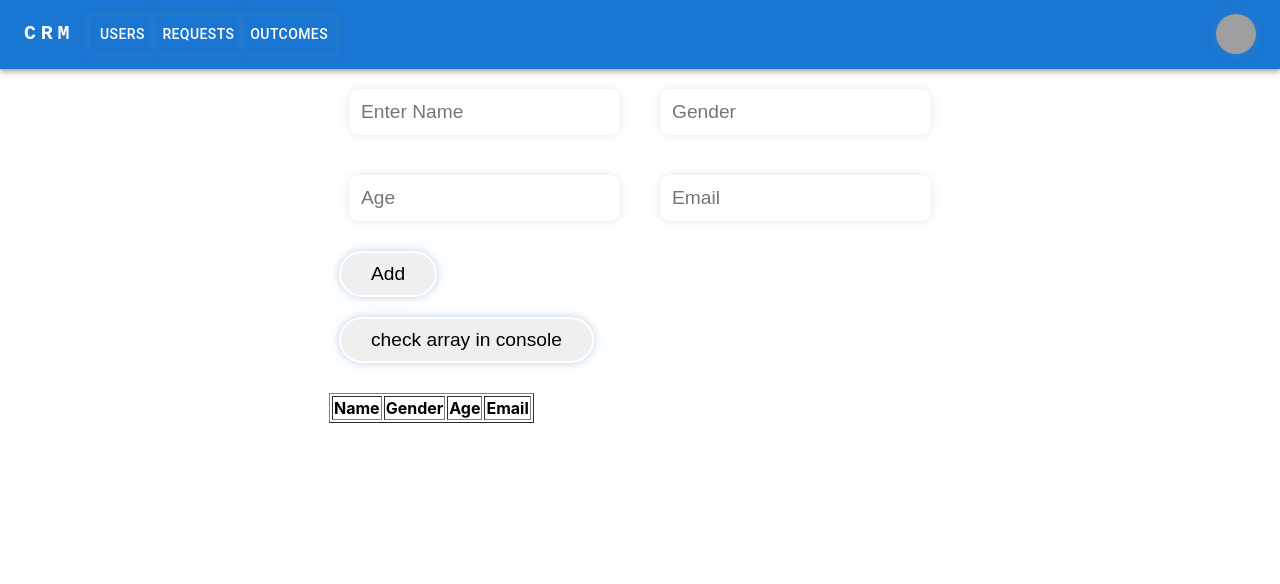
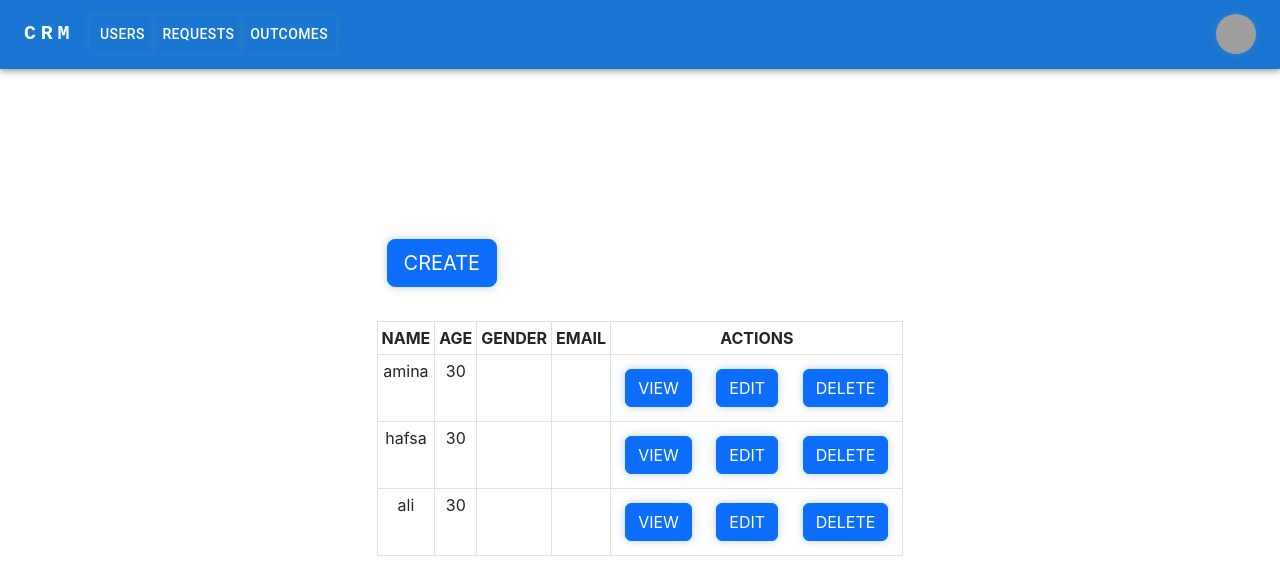
Before and after one commit to AMINA-S-IBRAHIM/react-project, a React (Create React App) app: page /Users in a window 1280 px wide. Shown: the top 584 px of the page. Built offline with nearby package versions, Linux system fonts and the light colour scheme; grey boxes are pictures that could not be loaded.

Commit message:
new file:   src/Main/Add.js 	modified:   src/Main/BannerCard.js 	new file:   src/Main/Edit.js 	modified:   src/Main/Form.js 	new file:   src/Main/Userlist.js 	modified:   src/Main/Users.js 	new file:   src/Main/view.js modified:   src/index.js

```diff
--- a/src/Main/BannerCard.js
+++ b/src/Main/BannerCard.js
@@ -4,6 +4,7 @@ import CardActions from "@mui/material/CardActions";
 import CardContent from "@mui/material/CardContent";
 import Button from "@mui/material/Button";
 import Typography from "@mui/material/Typography";
+
 
 
 export const BannerCard = () => {
@@ -15,7 +16,8 @@ export const BannerCard = () => {
             Quote of the Day
           </Typography>
           <Typography variant="h5" component="div">
-            quote here
+
+
           </Typography>
         </CardContent>
         <CardActions>
--- a/src/Main/Form.js
+++ b/src/Main/Form.js
@@ -36,8 +36,8 @@ function Form() {
          <input type="text" autoComplete='off' name='Gender' value={inputdata.Gender} onChange={changehandle} placeholder="Gender"/><br/>
          <input type="text" autoComplete='off' name='Age' value={inputdata.Age} onChange={changehandle} placeholder="Age"/>
          <input type="text" autoComplete='off' name='Email' value={inputdata.Email} onChange={changehandle} placeholder="Email"/><br/>
-
-         <button onClick={handle}>Add </button><br/>
+<br/><br/>
+         <button onClick={handle}>Add </button><br/><br/>
          <button onClick={handle2}>check array in console </button><br/><br/>
 
          <table border={1} width="30%" cell padding={10}>
--- /dev/null
+++ b/src/Main/Userlist.js
@@ -0,0 +1,25 @@
+const Userlist = [
+    {
+        Id:"1",
+        Name:"amina",
+        Age:"30" ,
+        Gender:"",
+        Email:""
+    },
+    {
+        Id:"2",
+        Name:"hafsa",
+        Age:"30" ,
+        Gender:"",
+        Email:""
+    },
+    {
+        Id:"3",
+        Name:"ali",
+        Age:"30",
+        Gender:"",
+        Email:""
+    }
+
+]
+export default Userlist;
--- a/src/Main/Users.js
+++ b/src/Main/Users.js
@@ -1,13 +1,86 @@
+import React from 'react';
+import { Button, Table} from 'react-bootstrap';
+import "bootstrap/dist/css/bootstrap.min.css";
+import Userlist from './Userlist';
+import{Link, useNavigate} from 'react-router-dom';
 
-import React from 'react';
-import Form from'./Form';
-function Users() {
-  return (
-    <div className="App">
-    <Form/>
 
-    </div>
-  );
+function Users(){
+
+    let history = useNavigate();
+
+    const handleEdit=(Id,Name,Age,Gender,Email)=>{
+        localStorage.setItem('Name',Name);
+        localStorage.setItem('Age',Age);
+        localStorage.setItem('Gender',Gender);
+        localStorage.setItem('Email',Email);
+        localStorage.setItem('Id',Id);
+
+    }
+
+    const handleDelete = (Id) =>{
+        var index = Userlist.map(function(e){
+            return e.Id
+        }).indexOf(Id);
+
+        Userlist.splice(index,1);
+
+        history('/');
+    }
+
+    return(
+
+            <div style={{margin:"10rem"}}>
+
+                <Link className='AddForm' to="/create">
+                    <Button size="lg" >CREATE</Button>
+                </Link>
+                <br/><br/>
+
+                <Table stripped bordered hover size="sm">
+                    <thead>
+                        <tr>
+                            <th>NAME</th>
+                            <th>AGE</th>
+                            <th>GENDER</th>
+                            <th>EMAIL</th>
+                            <th>ACTIONS</th>
+                        </tr>
+                    </thead>
+                    <tbody>
+                        {
+                            Userlist && Userlist.length>0
+                            ?
+                            Userlist.map((item)=>{
+                                return(
+                                    <tr>
+                                        <td>{item.Name}</td>
+                                        <td>{item.Age}</td>
+                                        <td>{item.Gender}</td>
+                                        <td>{item.Email}</td>
+                                        <td>
+                                          <Link to={'/view'}>
+                                            <Button on onClick={() =>alert(item.Id)}>VIEW</Button>
+                                            </Link>
+                                            &nbsp;
+                                            <Link to={'/edit'}>
+                                            <Button on onClick={() =>handleEdit(item.Id,item.Name,item.Age,item.Gender,item.Email)}>EDIT</Button>
+                                            </Link>
+                                            &nbsp;
+                                            <Button on onClick={() =>handleDelete(item.Id)}>DELETE</Button>
+
+                                        </td>
+                                    </tr>
+                                )
+                            })
+                            :
+                            "No data available"
+                        }
+                    </tbody>
+                </Table>
+
+            </div>
+
+    )
 }
-
 export default Users;
--- a/src/index.js
+++ b/src/index.js
@@ -1,9 +1,7 @@
 import React from "react";
 import ReactDOM from "react-dom";
 import { BrowserRouter } from "react-router-dom";
-
 import App from "./App";
-
 import "./index.css";
 
 ReactDOM.render(
```
Also changed, not shown: src/Main/Add.js (added, +69 -0 lines), src/Main/Edit.js (added, +70 -0 lines), src/Main/view.js (added).
